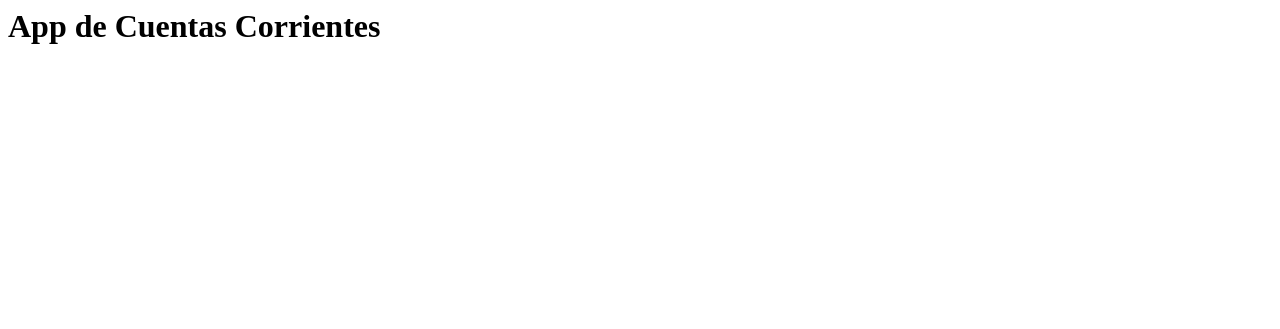
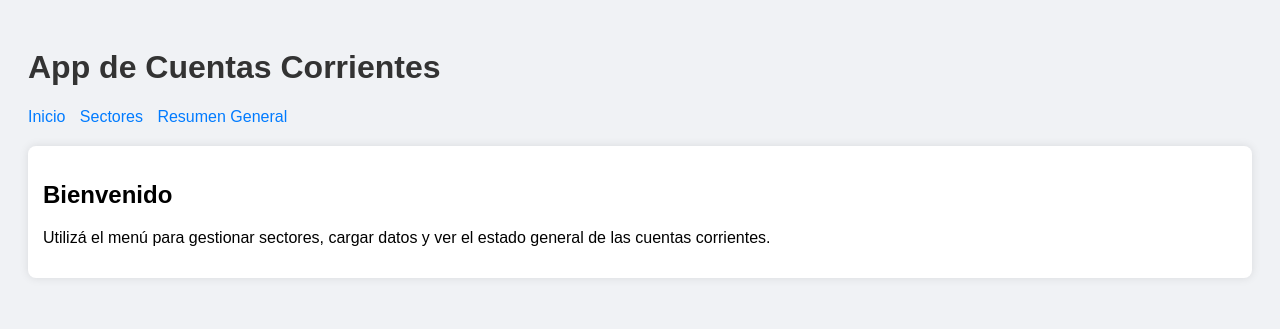
Before and after one commit to feitituns86/App-cuentas-corrientes, a plain HTML site: page index.html in a window 1280 px wide. Drawn offline with Linux system fonts and the light colour scheme.

Commit message:
Add files via upload

```diff
--- a/index.html
+++ b/index.html
@@ -1 +1,48 @@
-<html><body><h1>App de Cuentas Corrientes</h1></body></html>
+
+<!DOCTYPE html>
+<html lang="es">
+<head>
+  <meta charset="UTF-8" />
+  <meta name="viewport" content="width=device-width, initial-scale=1.0"/>
+  <title>App de Cuentas Corrientes</title>
+  <style>
+    body { font-family: Arial, sans-serif; padding: 20px; background: #f0f2f5; }
+    h1 { color: #333; }
+    nav { margin-bottom: 20px; }
+    nav a { margin-right: 10px; text-decoration: none; color: #007bff; }
+    .panel { background: white; padding: 15px; border-radius: 8px; box-shadow: 0 0 10px rgba(0,0,0,0.1); margin-bottom: 20px; }
+    button { padding: 10px 15px; border: none; border-radius: 5px; background-color: #007bff; color: white; cursor: pointer; }
+  </style>
+</head>
+<body>
+  <h1>App de Cuentas Corrientes</h1>
+  <nav>
+    <a href="#" onclick="showPanel('inicio')">Inicio</a>
+    <a href="#" onclick="showPanel('sectores')">Sectores</a>
+    <a href="#" onclick="showPanel('resumen')">Resumen General</a>
+  </nav>
+
+  <div id="inicio" class="panel">
+    <h2>Bienvenido</h2>
+    <p>Utilizá el menú para gestionar sectores, cargar datos y ver el estado general de las cuentas corrientes.</p>
+  </div>
+
+  <div id="sectores" class="panel" style="display:none">
+    <h2>Gestión por Sector</h2>
+    <p>Aquí irán los formularios y controles por sector.</p>
+    <button onclick="alert('Funcionalidad en desarrollo')">+ Agregar nuevo sector</button>
+  </div>
+
+  <div id="resumen" class="panel" style="display:none">
+    <h2>Resumen General</h2>
+    <p>Panel con estado de crédito, facturación, pagos y deudas.</p>
+  </div>
+
+  <script>
+    function showPanel(id) {
+      document.querySelectorAll('.panel').forEach(p => p.style.display = 'none');
+      document.getElementById(id).style.display = 'block';
+    }
+  </script>
+</body>
+</html>
```
